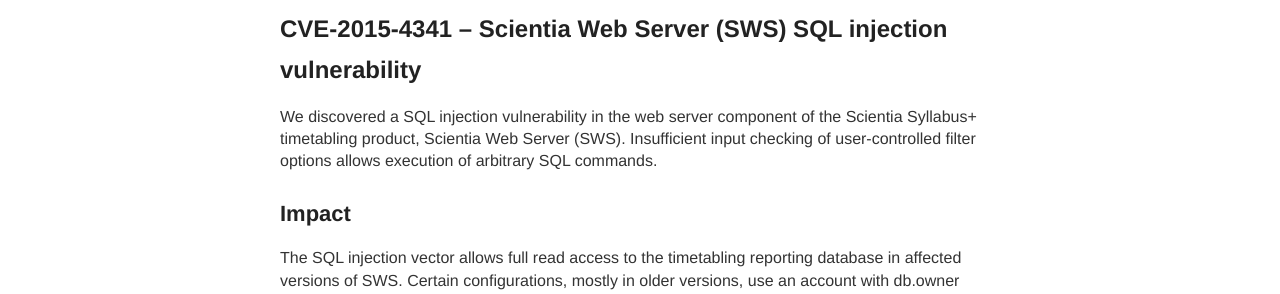
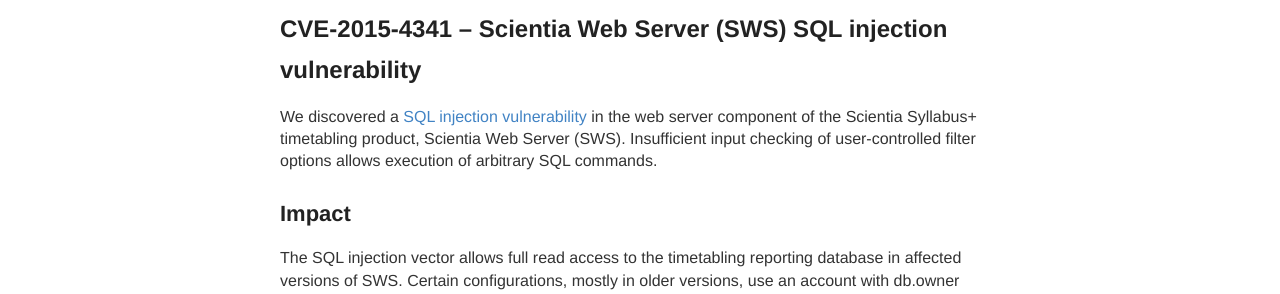
Before and after one commit to praseodym/blog, a Jekyll site: the page built from _posts/2015-12-03-cve-2015-4341-scientia-web-server-sws-sql-injection-vulnerability.md, in a window 1280 px wide. Shown: the part 152-446 px from the top of the page. Built offline with Jekyll 4.4.1, drawn with Linux system fonts in a browser that asks for light colours; Markdown is read by kramdown in place of the engine named in the settings; part of the change alters nothing that is shown.

```diff
--- a/_posts/2015-12-03-cve-2015-4341-scientia-web-server-sws-sql-injection-vulnerability.md
+++ b/_posts/2015-12-03-cve-2015-4341-scientia-web-server-sws-sql-injection-vulnerability.md
@@ -3,7 +3,7 @@ layout: post
 title: CVE-2015-4341 – Scientia Web Server (SWS) SQL injection vulnerability
 ---
 
-We discovered a SQL injection vulnerability in the web server component of the Scientia Syllabus+ timetabling product, Scientia Web Server (SWS). Insufficient input checking of user-controlled filter options allows execution of arbitrary SQL commands.
+We discovered a [SQL injection vulnerability](https://www.owasp.org/index.php/SQL_Injection) in the web server component of the Scientia Syllabus+ timetabling product, Scientia Web Server (SWS). Insufficient input checking of user-controlled filter options allows execution of arbitrary SQL commands.
 
 ## Impact
 
```
